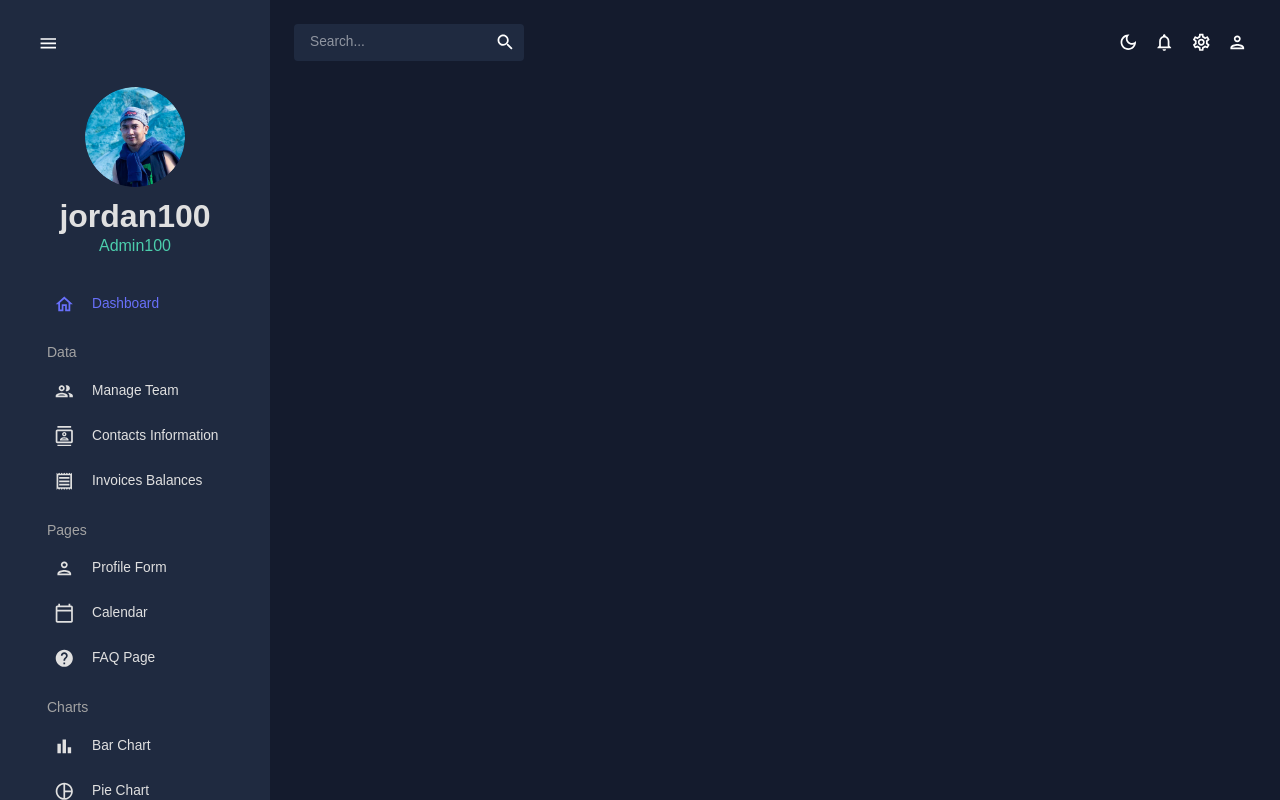
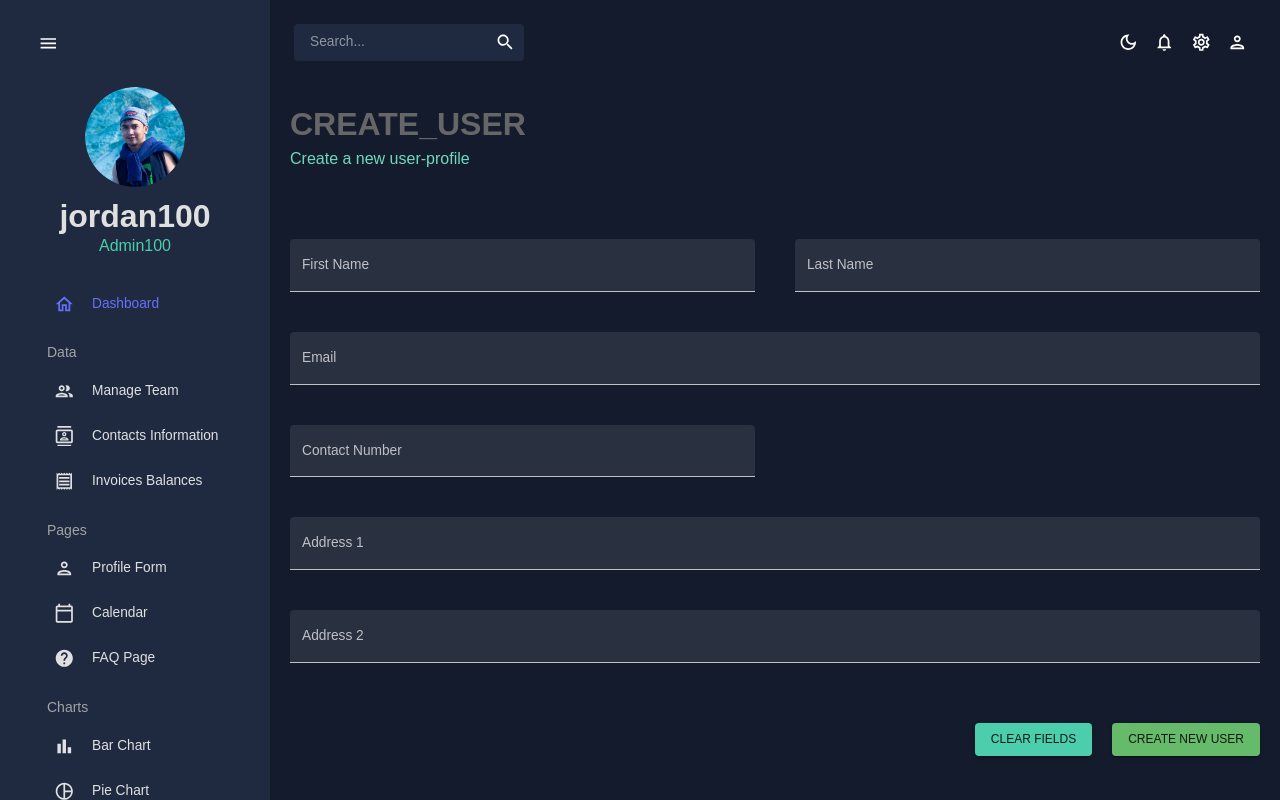
Before and after one commit to tanaliga100/react-ts-dashboard, a React (Vite) app: page /form in a window 1280 px wide. Built offline with nearby package versions, Linux system fonts and the light colour scheme.

Commit message:
add-form-complete

```diff
--- a/src/App.tsx
+++ b/src/App.tsx
@@ -12,11 +12,13 @@ import { ColorModeContext, useMode } from "./theme";
 // import Line from "./views/Line";
 // import Pie from "./views/Pie";
 // import Team from "./views/Team";
-import DashBoard from "./views/components/dashboard";
+import DashBoard from "./views/pages/dashboard";
 // import Calendar from "./views/shared/Calendar";
-import Contacts from "./views/components/contacts";
-import Invoices from "./views/components/invoices";
-import Team from "./views/components/team";
+import Basic, { MyApp } from "./FormSample";
+import Contacts from "./views/pages/contacts";
+import FormComponent from "./views/pages/form";
+import Invoices from "./views/pages/invoices";
+import Team from "./views/pages/team";
 import SideBar from "./views/shared/SideBar";
 import TopBar from "./views/shared/TopBar";
 
@@ -36,7 +38,7 @@ function App() {
               <Route path="/team" element={<Team />} />
               <Route path="/contacts" element={<Contacts />} />
               <Route path="/invoices" element={<Invoices />} />
-              {/* <Route path="/form" element={<Form />} /> */}
+              <Route path="/form" element={<FormComponent />} />
               {/* <Route path="/bar" element={<Bar />} /> */}
               {/* <Route path="/pie" element={<Pie />} /> */}
               {/* <Route path="/line" element={<Line />} /> */}
--- /dev/null
+++ b/src/views/pages/form/index.tsx
@@ -0,0 +1,184 @@
+import { Box, Button, TextField, Typography } from "@mui/material";
+import useMediaQuery from "@mui/material/useMediaQuery";
+import { ErrorMessage, Field, Form, Formik, FormikProps } from "formik";
+import React, { FormEvent } from "react";
+import * as yup from "yup";
+import Header from "../../shared/Header";
+
+const phoneRegex = /^(09|\+639)\d{9}$/;
+
+const userSchema = yup.object().shape({
+  firstName: yup.string().required("required"),
+  lastName: yup.string().required("required"),
+  contact: yup
+    .string()
+    .matches(phoneRegex, "Please provide a valid number")
+    .required("required"),
+  email: yup.string().email("Invalid email").required("required"),
+  address1: yup.string().required("required"),
+  address2: yup.string().required("required"),
+});
+
+interface FormValues {
+  firstName: string;
+  lastName: string;
+  email: string;
+  contact: string;
+  address1: string;
+  address2: string;
+}
+
+const InitialValues: FormValues = {
+  firstName: "",
+  lastName: "",
+  email: "",
+  contact: "",
+  address1: "",
+  address2: "",
+};
+
+const FormComponent: React.FC = () => {
+  const nonMobile = useMediaQuery("(min-width:600px)");
+
+  // SUBMISSION HERE...
+  const handleFormSubmit = (
+    values: FormValues,
+    { setSubmitting }: { setSubmitting: (isSubmitting: boolean) => void }
+  ) => {
+    console.log("VALUES", values);
+    setSubmitting(false);
+  };
+  return (
+    <Box m="20px">
+      <Header title="CREATE_USER" subTitle="Create a new user-profile" />
+      <Formik
+        onSubmit={handleFormSubmit}
+        // onSubmit={(values, { setSubmitting }) => {
+        //   console.log({ values });
+        //   setSubmitting(false);
+        // }}
+        initialValues={InitialValues}
+        validationSchema={userSchema}
+      >
+        {/* FORM HERE LATER  */}
+        {({
+          values,
+          errors,
+          touched,
+          handleBlur,
+          handleChange,
+          handleSubmit,
+        }) => (
+          <form onSubmit={handleSubmit}>
+            <Box
+              py="40px"
+              display="grid"
+              gap="40px"
+              gridTemplateColumns="repeat(4, minmax(0, 1fr)"
+              sx={{
+                "& > div": {
+                  gridColumn: nonMobile ? undefined : "span 4",
+                },
+              }}
+            >
+              <TextField
+                fullWidth
+                variant="filled"
+                type="text"
+                label="First Name"
+                onBlur={handleBlur}
+                onChange={handleChange}
+                value={values.firstName}
+                name="firstName"
+                error={!!touched.firstName && !!errors.firstName}
+                helperText={touched.firstName && errors.firstName}
+                sx={{ gridColumn: "span 2" }}
+              />
+
+              <TextField
+                fullWidth
+                variant="filled"
+                type="text"
+                label="Last Name"
+                onBlur={handleBlur}
+                onChange={handleChange}
+                value={values.lastName}
+                name="lastName"
+                error={!!touched.lastName && !!errors.lastName}
+                helperText={touched.lastName && errors.lastName}
+                sx={{ gridColumn: "span 2" }}
+              />
+
+              <TextField
+                fullWidth
+                variant="filled"
+                type="email"
+                label="Email"
+                onBlur={handleBlur}
+                onChange={handleChange}
+                value={values.email}
+                name="email"
+                error={!!touched.email && !!errors.email}
+                helperText={touched.email && errors.email}
+                sx={{ gridColumn: "span 4" }}
+              />
+
+              <TextField
+                fullWidth
+                variant="filled"
+                type="text"
+                label="Contact Number"
+                onBlur={handleBlur}
+                onChange={handleChange}
+                value={values.contact}
+                name="contact"
+                error={!!touched.contact && !!errors.contact}
+                helperText={touched.contact && errors.contact}
+                sx={{ gridColumn: "span 2" }}
+              />
+
+              <TextField
+                fullWidth
+                variant="filled"
+                type="text"
+                label="Address 1"
+                onBlur={handleBlur}
+                onChange={handleChange}
+                value={values.address1}
+                name="address1"
+                error={!!touched.address1 && !!errors.address1}
+                helperText={touched.address1 && errors.address1}
+                sx={{ gridColumn: "span 4" }}
+              />
+
+              <TextField
+                fullWidth
+                variant="filled"
+                type="text"
+                label="Address 2"
+                onBlur={handleBlur}
+                onChange={handleChange}
+                value={values.address2}
+                name="address2"
+                error={!!touched.address2 && !!errors.address2}
+                helperText={touched.address2 && errors.address2}
+                sx={{ gridColumn: "span 4" }}
+              />
+            </Box>
+            <Box display="flex" justifyContent="end" mt="20px" gap="20px">
+              <Button type="submit" color="secondary" variant="contained">
+                {" "}
+                Clear Fields
+              </Button>
+              <Button type="submit" color="success" variant="contained">
+                {" "}
+                Create New User
+              </Button>
+            </Box>
+          </form>
+        )}
+      </Formik>
+    </Box>
+  );
+};
+export default FormComponent;
```
Also changed, not shown: src/views/pages/contacts/index.tsx (renamed from src/views/components/contacts/index.tsx), src/views/pages/dashboard/index.tsx (renamed from src/views/components/dashboard/index.tsx), src/views/pages/invoices/index.tsx (renamed from src/views/components/invoices/index.tsx), src/views/pages/team/index.tsx (renamed from src/views/components/team/index.tsx).
